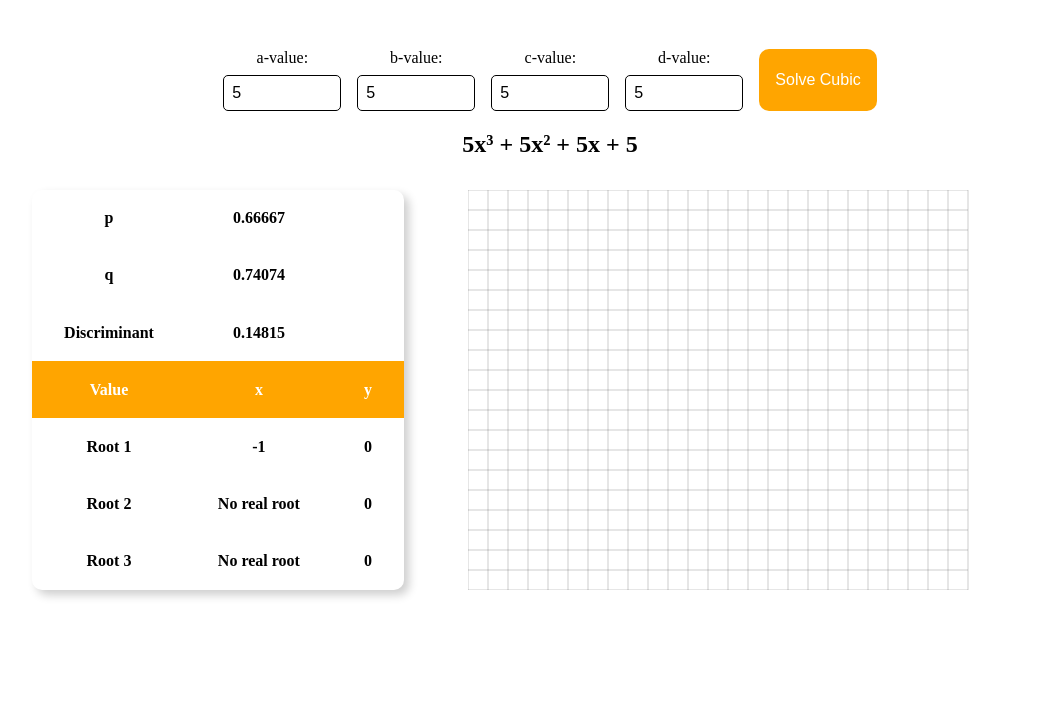
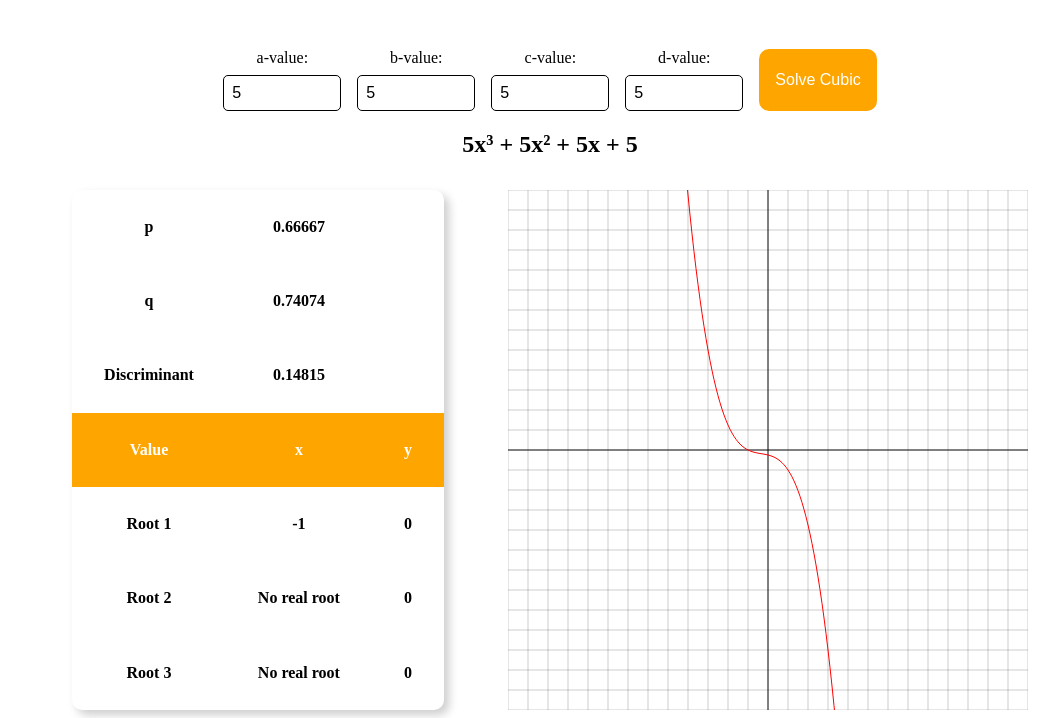
Before and after one commit to MaxY342/cubic-calculator, a website built with Vite: page index.html in a window 1280 px wide. Both pictures are taken after typing "5", "5", "5", "5" into the empty fields and a click on the button "Solve Cubic". Shown: the part 87-805 px from the top of the page, without its empty margins (90-1149 px from the left). Built offline with nearby package versions, Linux system fonts and the light colour scheme.

Commit message:
draw curve and update graph opacities

```diff
--- a/index.html
+++ b/index.html
@@ -68,7 +68,7 @@
             <th id="root3-y">0</th>
           </tr>
         </table>
-        <canvas id="graph" width="600" height="400"></canvas>
+        <canvas id="graph" width="520" height="520"></canvas>
       </div>
     </div>
     <script type="module" src="/src/main.ts"></script>
--- a/src/main.ts
+++ b/src/main.ts
@@ -56,13 +56,31 @@ form.addEventListener("submit", (event) => {
             thirdRoot.textContent = "No real root";
         }
     }
+    drawGraph(a, b, c, d);
 });
 
-ctx.strokeStyle = 'rgba(0, 0, 0, 0.2)';
-for (let i = 0; i <= 25; i++) {
+for (let i = 0; i <= 26; i++) {
+    ctx.beginPath();
+    if (i === 13) {
+        ctx.strokeStyle = 'rgba(0, 0, 0, 1)';
+    } else {
+        ctx.strokeStyle = 'rgba(0, 0, 0, 0.2)';
+    }
     ctx.moveTo(i * 20, 0);
-    ctx.lineTo(i * 20, 500);
+    ctx.lineTo(i * 20, 520);
     ctx.moveTo(0, i * 20);
-    ctx.lineTo(500, i * 20);
+    ctx.lineTo(520, i * 20);
+    ctx.stroke();
 }
-ctx.stroke();
+
+function drawGraph(a: number, b: number, c: number, d: number) {
+    ctx.strokeStyle = 'rgba(255, 0, 0, 1)';
+    ctx.beginPath();
+    for (let x = -13; x <= 13; x+=0.1) {
+        const y = a * x * x * x + b * x * x + c * x + d;
+        console.log(x, y);
+        ctx.lineTo(x*20 + 260, 260 + y);
+        ctx.moveTo(x*20 + 260, 260 + y);
+    }
+    ctx.stroke();
+}
--- a/src/style.css
+++ b/src/style.css
@@ -46,7 +46,6 @@ table {
   border-spacing: 0rem 0rem;
   box-shadow: 5px 5px 10px #cecece;
   border-radius: 10px;
-  display: inline-table;
 }
 
 th {
@@ -68,7 +67,3 @@ h2 {
   background-color: orange;
   color: white;
 }
-
-canvas {
-  display: inline;
-}
```
